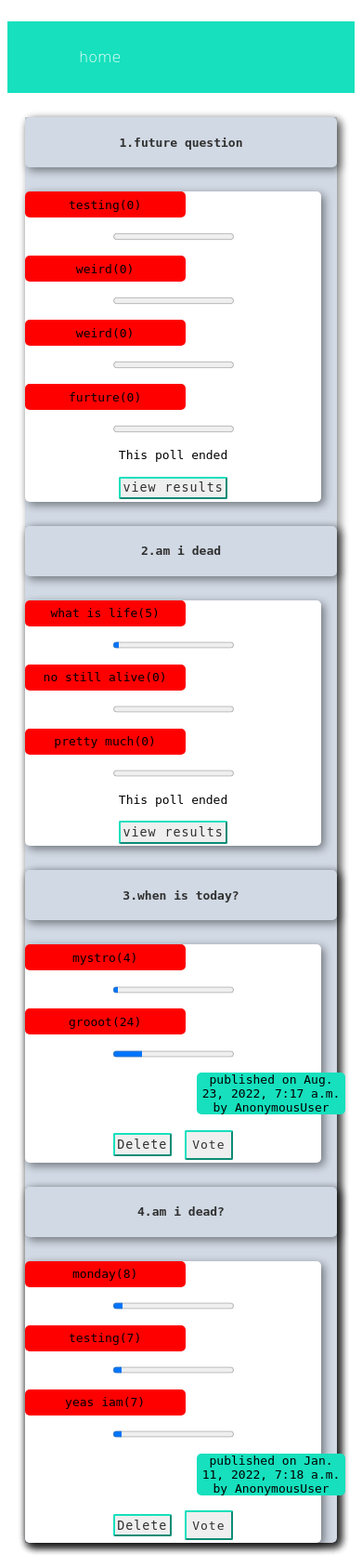
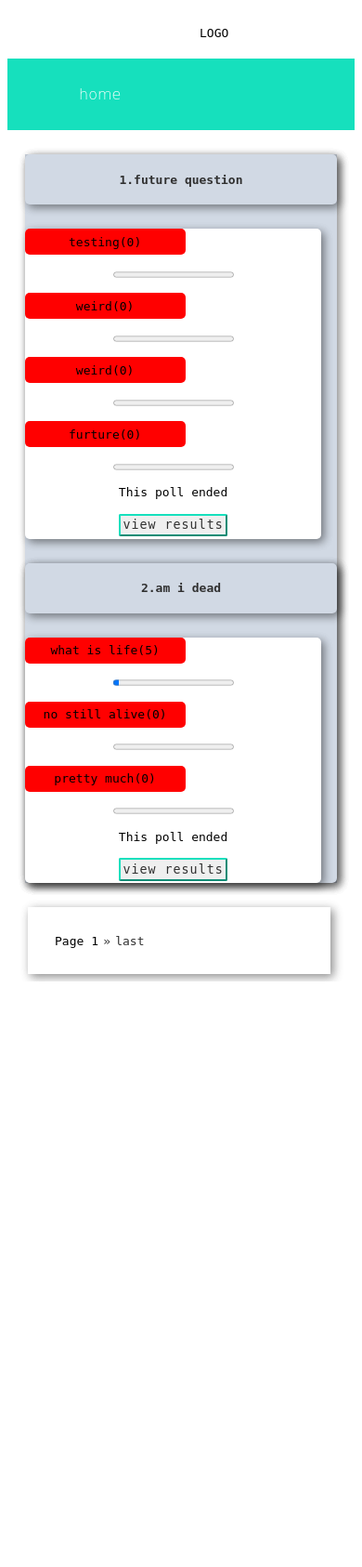
Before and after one commit to bedah-kym/brainiac254, a Django app: page /polls/home/ in a window 390 px wide. Shown: the whole page at 93% size. After the commit the page ends 1056 px from the top, so only its background shows below. Run offline with Django 4.2, Linux system fonts and the light colour scheme; data comes from the database, SQL or seed files in the repository.

Commit message:
made pagination and hid delete button also added author and delete restriction

```diff
--- a/polls/models.py
+++ b/polls/models.py
@@ -14,7 +14,7 @@ class  Question(models.Model):
     question_text = models.CharField(max_length=200)
     pub_date = models.DateTimeField('date published')
     status = models.CharField(max_length=20,choices= STATUS_CHOICES,default='active')
-    sender = models.CharField(max_length=200)
+    author = models.ForeignKey(User,on_delete=models.CASCADE,default=True)
 
     @admin.display(
         boolean=True,
--- a/polls/static/polls/style.css
+++ b/polls/static/polls/style.css
@@ -34,6 +34,11 @@
  }
 
 /* general styles */
+.logo{
+  display: grid;
+  margin-left: 50%;
+  padding:20px;
+}
 .nav{
   background-color: var(--clr-accent);
   margin-top: 1em 0em ;
@@ -199,6 +243,61 @@ fieldset{
   margin-left: 25%;
   padding: 2em;
 }
+.pagination{
+  margin-left:25%;
+  padding:1em;
+  box-shadow: var(--bs);
+  width:45%;
+}
+.step-links{
+  border-radius: 5px;
+  margin-left:15%;
+  padding:1em;
+}
+.current{
+  font-family: var(--ff-secondary);
+  padding:1.0em;
+}
+.page-link{
+  border-bottom-color: yellow;
+  border-radius: .2em;
+  padding:0.2em;
+}
+.page-link:hover{
+  background :var(--clr-dark);
+  color: var(--clr-light);
+}
+
+
+@media (min-width:800) {
+  .pagination{
+    margin-left:26%;
+    padding:1em;
+    box-shadow: var(--bs);
+    width:50%;
+  }
+  .step-links{
+    border-radius: 5px;
+    margin-left:20%;
+    padding:1em;
+  }
+  .current{
+    font-family: var(--ff-secondary);
+    padding:0.0em;
+  }
+  .page-link{
+    border-bottom-color: yellow;
+    border-radius: .2em;
+    padding:0.2em;
+  }
+  .page-link:hover{
+    background :var(--clr-dark);
+    color: var(--clr-light);
+  }
+}
+
+
+
 
 @media (max-width:500px) {
 
@@ -302,13 +400,39 @@ fieldset{
     padding:0.55em;
 
   }
+  .pagination{
+    margin:0 auto;
+    padding:2em;
+    width:60%;
+    box-shadow: var(--bs);
+  }
+  .step-links{
+    border-radius: 5px;
+    display:flex;
+    padding: 1.0em;
+    margin-left:10%;
+  }
+  .current{
+    font-family: var(--ff-secondary);
+    padding:0.2em;
+  }
+  .page-link{
+    text-decoration: none;
+    color: var(--clr-dark);
+    border-radius: .2em;
+    padding:0.2em;
+  }
+  .page-link:hover{
+    background :var(--clr-dark);
+    color: var(--clr-light);
+  }
   ul{
     padding: 1.5em;
     font-size: var(--fw-bold);
     font-weight: var(--fw-bold);
   }
 }
-@media (max-width:300px) {
+@media (max-width:400px) {
   .poll__progress--result{
     background: white;
     padding:2em;
@@ -316,15 +440,37 @@ fieldset{
 
   .poll__question--result{
     padding:2em;
+    background: white;
     margin-top: 2em;
   }
   .poll__result{
     background: red;
-    width:100%;
+    width:70%;
     padding: 2em;
+    margin:0 auto
   }
   .progress-bar{
-    padding:0.55em;
+    padding:0.1em;
 
   }
+  .pagination{
+    margin-left:6%;
+    padding:1em;
+    box-shadow: var(--bs);
+    width:80%;
+  }
+  .step-links{
+    display:flex;
+    margin:0 auto;
+  }
+  .current{
+    font-family: var(--ff-secondary);
+    padding:0.2em;
+  }
+
+  .page-links{
+    text-decoration: none;
+    color: var(--clr-accent);
+    padding:1.5em;
+  }
 }
--- a/polls/templates/polls/base.html
+++ b/polls/templates/polls/base.html
@@ -10,7 +10,7 @@
   </head>
 <!--nav and logo-->
   <div class="logo">
-    <img src="" alt="">
+    <img src="" alt="">LOGO
   </div>
   <div class="navigation">
     <nav class="nav">
@@ -33,5 +33,24 @@
     {% block content %}
 
     {% endblock %}
+    {% if is_paginated %}
+        <div class="pagination">
+          <span class="step-links">
+                {% if page_obj.has_previous %}
+                    <a class="page-link"href="?page=1">first</a>
+                    <a class="page-link"href="?page={{page_obj.previous_page_number}}">&laquo;</a>
+                {% endif %}
+
+                <span class="current">Page {{ page_obj.number }} </span>
+
+                {% if page_obj.has_next %}
+                  <a class="page-link" href="?page={{page_obj.next_page_number}}">&raquo;</a>
+                  <a class="page-link" href="?page={{page_obj.paginator.num_pages}}">last</a>
+                {% endif %}
+
+          </span>
+
+        </div>
+    {% endif %}
   </body>
 </html>
--- a/polls/templates/polls/index.html
+++ b/polls/templates/polls/index.html
@@ -15,9 +15,12 @@
               <progress class="progress-bar"value="{{question.votes}}" max="100">{{question.votes}}</progress>
             {% endfor %}
             {% if question.status == 'A'%}
-              <p class='poll__published'>published on {{question.pub_date}} by {{request.user}}</p>
-              <a href="{% url 'polls:delete' question.id %}"><button type="button" class="poll__deletebtn">Delete</button></a>
+              <p class='poll__published'>published on {{question.pub_date}} by {{question.author}}</p>
+              {% if request.user == question.author%}
+              <a href="{% url 'polls:delete' question.id %}"><button type="button" class="poll__deletebtn">Delete my poll</button></a>
+              {% else %}
               <a href="{% url 'polls:detail' question.id %}"><button type="button" class="poll__btn"> Vote</button></a>
+              {% endif %}
             {% else %}
               <p>This poll ended</p>
               <a href="{% url 'polls:result' question.id %}"><button type="button" class="poll__deletebtn">view results</button></a>
@@ -33,4 +36,5 @@
   </section>
 
 
+
 {%endblock%}
--- a/polls/views.py
+++ b/polls/views.py
@@ -6,13 +6,15 @@ from django.urls import reverse
 from django.http import Http404
 from django.utils import timezone
 from django.urls import reverse_lazy
+from django.contrib import messages
 from django.views.generic import ListView,DetailView,CreateView,DeleteView
-# Create your views here.
+from django.contrib.auth.mixins import LoginRequiredMixin,UserPassesTestMixin
 
 class homeview(ListView):
     model = Question
     template_name = "polls/index.html"
     context_object_name='questions'
+    paginate_by = 2
 
     def get_queryset(self):
         return Question.objects.filter(pub_date__lte=timezone.now()).order_by('-pub_date')[:5]
@@ -35,7 +37,7 @@ def details(request,question_id):
     q = get_object_or_404(Question,pk=question_id,)
     context= {
         "error_message":"voting is closed",
-        "q":q
+        "q":q,
     }
     if request.user.is_authenticated:
         if q.status == 'A':
@@ -45,8 +47,10 @@ def details(request,question_id):
         else:
             raise Http404('wrong poll status')
     else:
-        messages.warning(request,'Please log in or create an account first')
-        return render(request,'USERS/register.html',{"form":reg_form})
+        context= {
+            "not_auth":"Please log in or create an account first"
+        }
+        return render(request,"polls/details.html",context)
 
 class result(DetailView):
     model = Question
@@ -56,11 +60,15 @@ class result(DetailView):
     def get_queryset(self):
         return Question.objects.filter(pub_date__lte=timezone.now())
 
-
-
-class deletenewpoll(DeleteView):
+class deletenewpoll(LoginRequiredMixin,UserPassesTestMixin,DeleteView):
     model = Question
     success_url = reverse_lazy('polls:home')
+
+    def test_func(self):
+        poll= self.object.get()
+        if self.request.user == poll.author :
+            return True
+        return False
 
 def vote(request,question_id):
     q = get_object_or_404(Question,pk=question_id,)
```
Also changed, not shown: other parts of polls/static/polls/style.css (+42 -4 lines), polls/templates/polls/details.html (+14 -3 lines), db.sqlite3, polls/migrations/0017_remove_question_sender_question_author.py (added).
